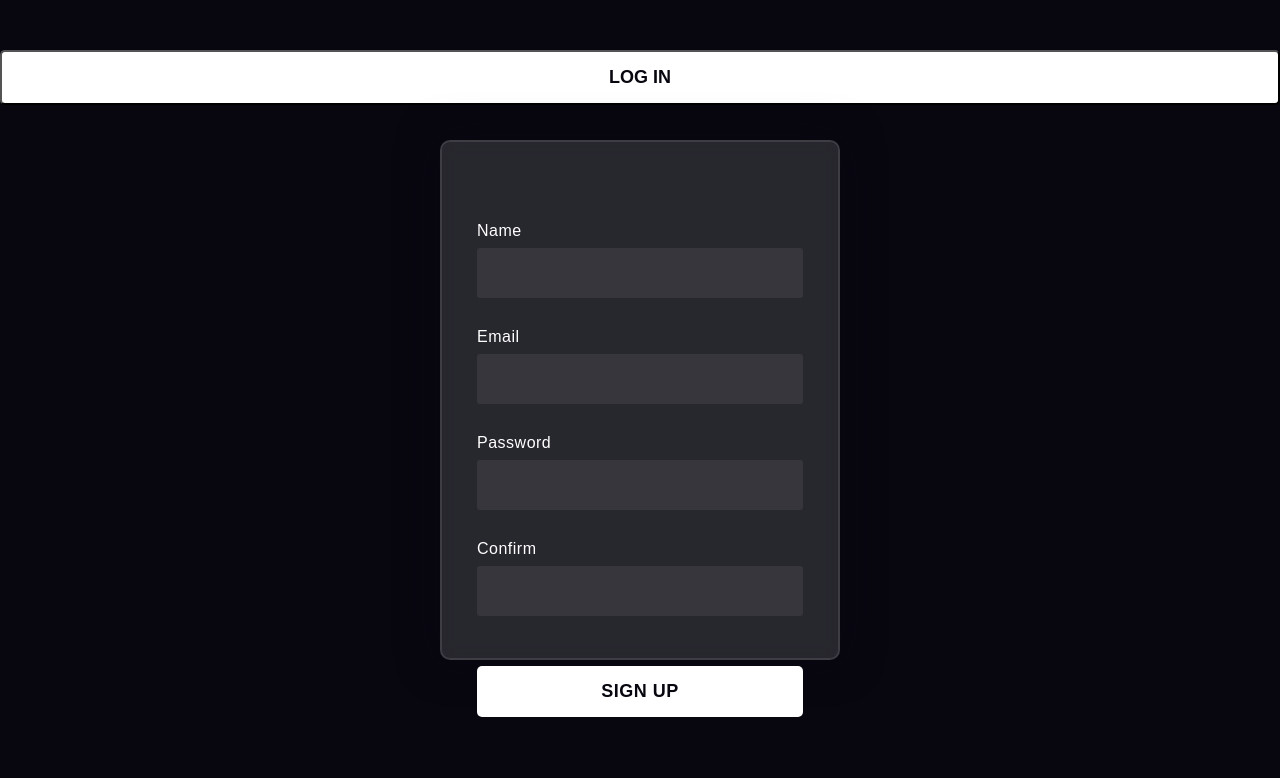
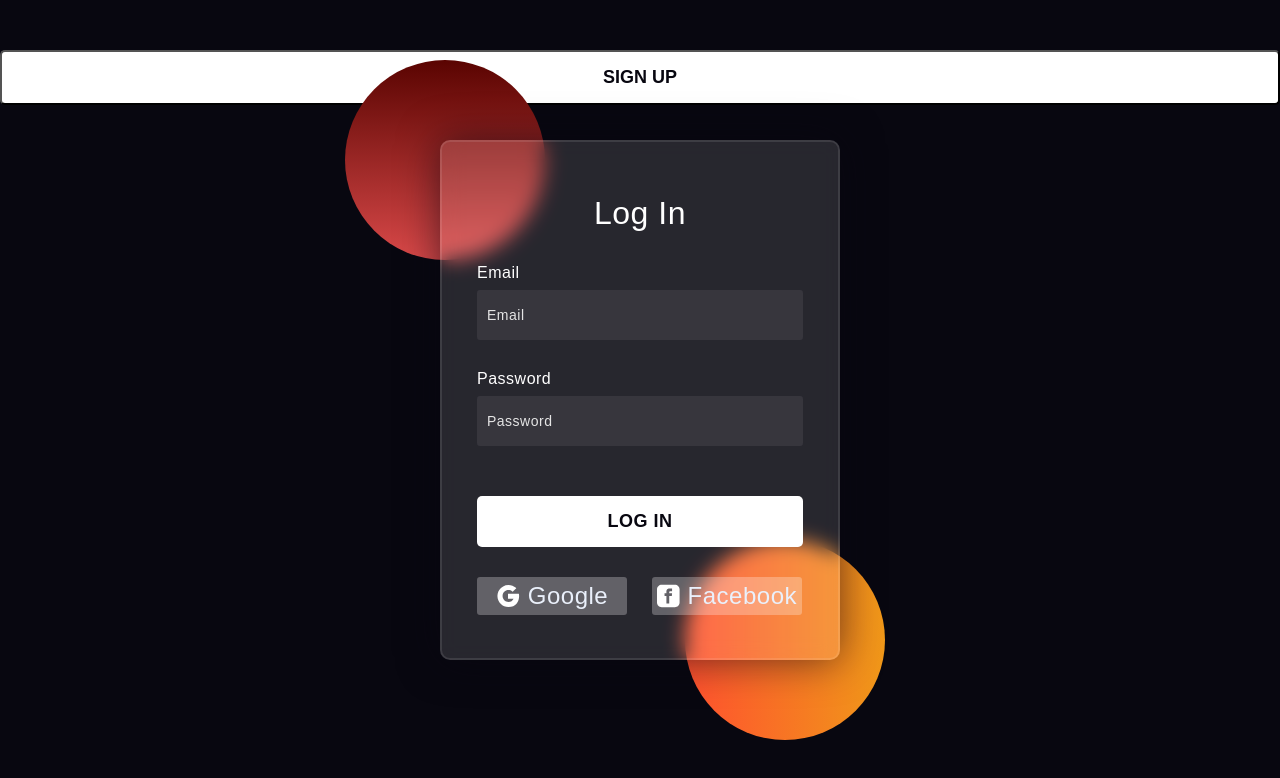
Before and after one commit to mchen719/connection, a React app: page /profile in a window 1280 px wide. Shown: the top 778 px of the page. Built offline with nearby package versions, Linux system fonts and the light colour scheme.

Commit message:
corrected auth page with ro utes

```diff
--- a/public/index.html
+++ b/public/index.html
@@ -5,7 +5,7 @@
   <meta charset="utf-8">
   <title>Connections</title>
   <meta name="viewport" content="width=device-width, initial-scale=1">
-<script defer src="js/dist/vendors-node_modules_css-loader_dist_runtime_api_js-node_modules_css-loader_dist_runtime_sour-b53f7e.58b9e340c3904c3f1ee4.js?bddf6e98285d46e5747d"></script><script defer src="js/dist/App.a110d2c04fde4ce786e9.js?bddf6e98285d46e5747d"></script><script defer src="js/dist/main.59bae51ef0effcb507ff.js?bddf6e98285d46e5747d"></script></head>
+<script defer src="js/dist/vendors-node_modules_css-loader_dist_runtime_api_js-node_modules_css-loader_dist_runtime_sour-354ecd.251e82e71ae9ed59d36d.js?b2462a9aedb9c1de1d94"></script><script defer src="js/dist/App.65b74028081a232fd22a.js?b2462a9aedb9c1de1d94"></script><script defer src="js/dist/main.59bae51ef0effcb507ff.js?b2462a9aedb9c1de1d94"></script></head>
 
 <body>
   <div id="app"></div>
--- a/src/App.js
+++ b/src/App.js
@@ -1,17 +1,26 @@
 import { useState } from 'react';
-import Login from '../src/components/Login/Login';
-import SignUp from '../src/components/SignUp/SignUp';
+import AuthPage from '../src/pages/AuthPage/AuthPage'
+import ProfilePage from './pages/ProfilePage/ProfilePage';
+import { getUser } from '../src/utilities/users-service';
+import { Routes, Route, Navigate } from 'react-router-dom';
 
 
- export default function App({ setUser }) {
-    const [showLogin, setShowLogin] = useState();
+
+ export default function App() {
+    const [user, setUser] = useState(getUser());
     return (
+        <>
+        { user ?
+            <>
+              <Routes>
+                <Route path="/profile" element={<ProfilePage user={user} setUser={setUser} />} />
+                <Route path="/*" element={<Navigate to="/profile" />} />
 
-    <>
-      <>
-        <button onClick={() => setShowLogin(!showLogin)}>{showLogin ? 'SIGN UP' : 'LOG IN'}</button>
-      </>
-      {showLogin ? <Login setUser={setUser} /> : <SignUp setUser={setUser} />}
-    </>
+              </Routes>
+            </>
+            :
+            <AuthPage setUser={setUser} />
+          }
+        </>
   );
 }
--- a/src/index.js
+++ b/src/index.js
@@ -1,5 +1,12 @@
 import {StrictMode} from "react";
 import { createRoot } from "react-dom/client";
 import App from './App';
+import { BrowserRouter as Router } from "react-router-dom";
 const root = createRoot(document.getElementById("app"))
-root.render(<StrictMode><App/></StrictMode>)
+root.render(
+    <StrictMode>
+        <Router>
+        <App/>
+        </Router>
+    </StrictMode>
+)
--- a/src/pages/ProfilePage/ProfilePage.js
+++ b/src/pages/ProfilePage/ProfilePage.js
@@ -0,0 +1,10 @@
+import React from 'react'
+import './ProfilePage.module.scss'
+
+function ProfilePage() {
+  return (
+    <div>This is the ProfilePage</div>
+  )
+}
+
+export default ProfilePage
--- a/src/pages/ProfilePage/ProfilePage.module.scss
+++ b/src/pages/ProfilePage/ProfilePage.module.scss
@@ -0,0 +1,4 @@
+div {
+    color: white;
+    font-size: x-large;
+}
```
